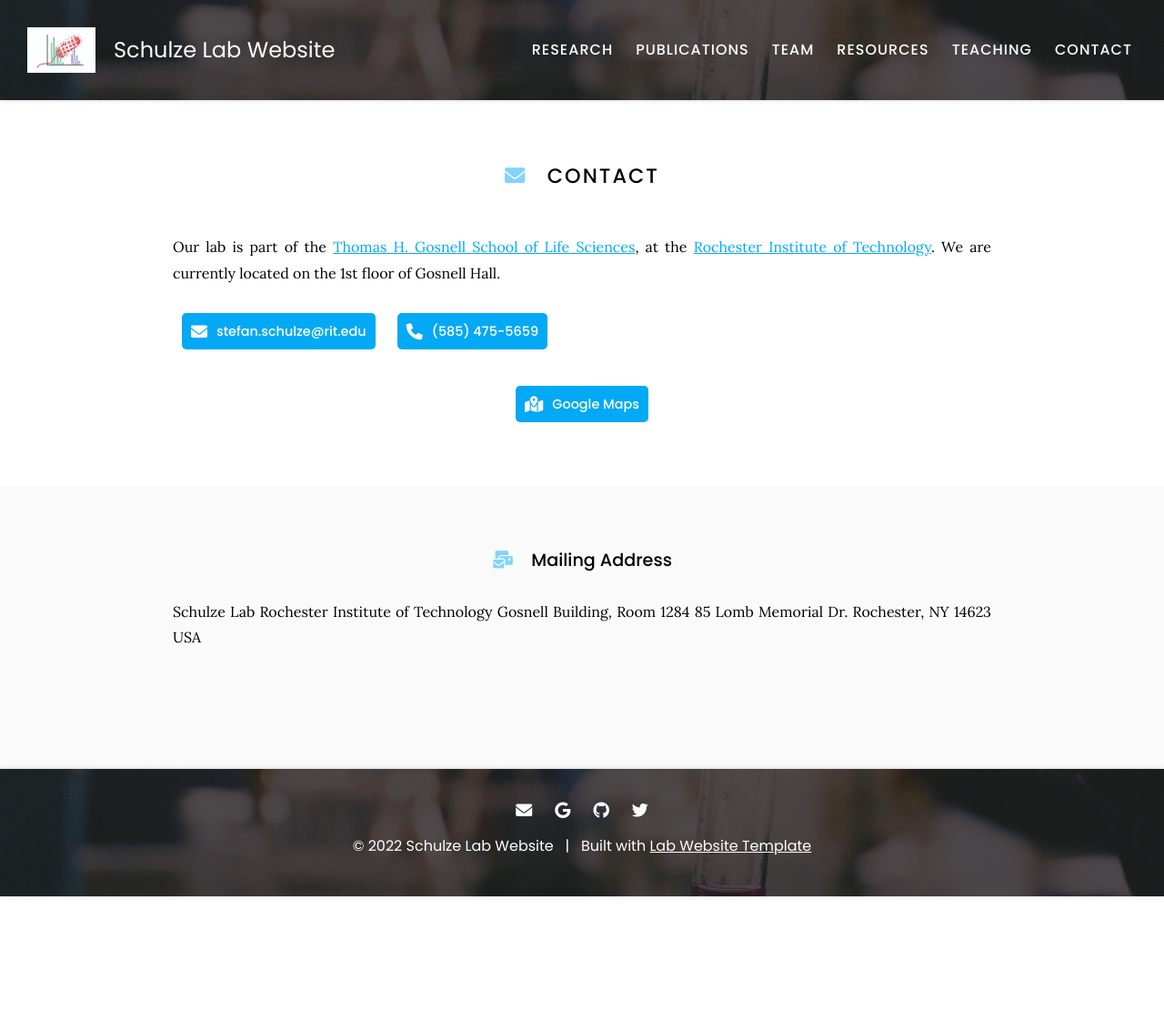
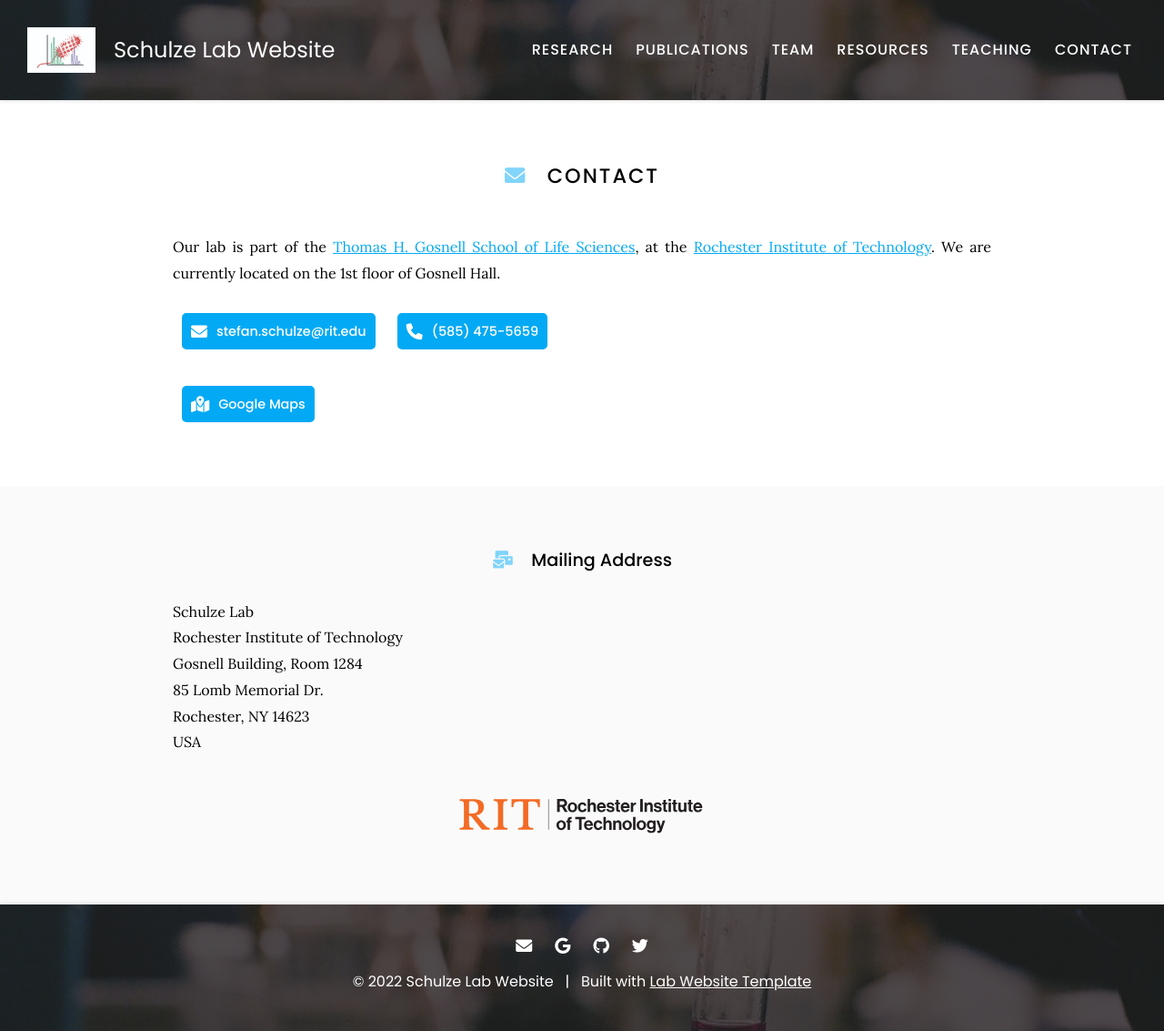
Before and after one commit to Schulze-lab/Schulze-lab-website, a Jekyll site: the page built from contact/index.md, in a window 1280 px wide. Shown: the whole page at 91% size. Built offline with Jekyll 4.4.1, drawn with Linux system fonts in a browser that asks for light colours; before the commit the page ends 985 px from its top, so only the background shows below that.

Commit message:
formatting

```diff
--- a/contact/index.md
+++ b/contact/index.md
@@ -38,17 +38,16 @@ We are currently located on the 1st floor of Gosnell Hall.
   link="https://goo.gl/maps/aGDFyYoGM21a27NY6"
   style="button"
 %}
-{:.center}
 
 {% include section.html %}
 
 ### <i class="fas fa-mail-bulk"></i>Mailing Address
 
-Schulze Lab
-Rochester Institute of Technology
-Gosnell Building, Room 1284
-85 Lomb Memorial Dr.
-Rochester, NY 14623
+Schulze Lab<br>
+Rochester Institute of Technology<br>
+Gosnell Building, Room 1284<br>
+85 Lomb Memorial Dr.<br>
+Rochester, NY 14623<br>
 USA
 
 {%
```
Also changed, not shown: _members/could_be_you.md (added, +17 -0 lines), index.md (+1 -1 lines), images/RIT_rgb_hor_k1.svg (added).
